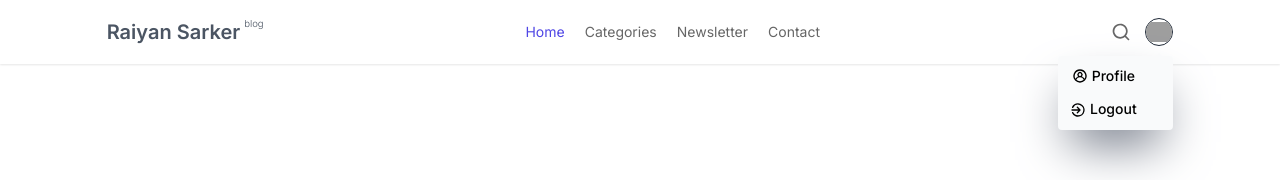
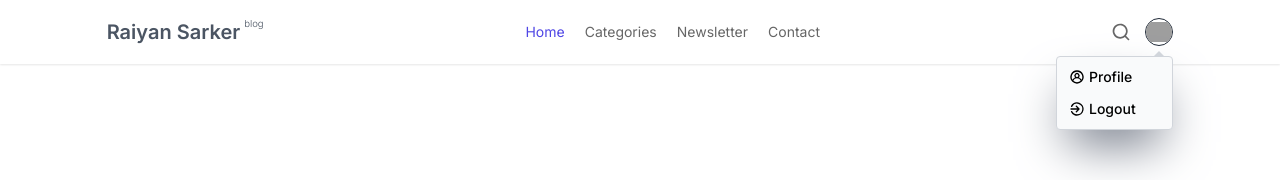
Before and after one commit to raiyansarker/blog.raiyansarker.com, a Next.js app: page / in a window 1280 px wide. Both pictures are taken after a click on the button 1159 px from the left and 32 px from the top of the page. Shown: the top 180 px of the page. Built offline with nearby package versions, Linux system fonts and the light colour scheme; grey boxes are pictures that could not be loaded.

Commit message:
Minor visual bug fixed of profile dropdown

```diff
--- a/src/components/Header/Profile.tsx
+++ b/src/components/Header/Profile.tsx
@@ -20,25 +20,28 @@ const Profile = () => {
           sideOffset={5}
           side="bottom"
           align="end"
-          className="z-10 bg-gray-50 flex flex-col justify-start items-center space-y-0.5 p-1 rounded shadow-2xl shadow-gray-500 min-w-full"
+          className="border-[1px] border-gray-300 z-10 bg-gray-50 flex flex-col justify-start items-center p-1 rounded shadow-2xl shadow-gray-500 min-w-full"
         >
           <DropdownMenu.Item asChild={true}>
             <a
               href="/profile"
-              className="pl-2 pr-8 py-1 flex flex-row justify-start items-center text-sm font-medium hover:rounded focus:rounded outline-none hover:bg-[#32275F] hover:text-white focus:bg-[#32275F] focus:text-white"
+              className="w-full pl-2 pr-8 py-1 flex flex-row justify-start items-center text-sm font-medium hover:rounded focus:rounded outline-none hover:bg-[#32275F] hover:text-white focus:bg-[#32275F] focus:text-white"
             >
               <UilUserCircle className="inline-block aspect-square w-4 mr-1" />
               Profile
             </a>
           </DropdownMenu.Item>
           <DropdownMenu.Item asChild={true}>
-            <button className="pl-2 pr-8 py-1 text-sm font-medium hover:rounded focus:rounded outline-none hover:bg-[#32275F] hover:text-white focus:bg-[#32275F] focus:text-white">
+            <a
+              href="/logout"
+              className="w-ful pl-2 pr-8 py-1 flex flex-row justify-start items-center text-sm font-medium hover:rounded focus:rounded outline-none hover:bg-[#32275F] hover:text-white focus:bg-[#32275F] focus:text-white"
+            >
               <UilSignOutAlt className="inline-block aspect-square w-4 mr-1" />
               Logout
-            </button>
+            </a>
           </DropdownMenu.Item>
 
-          <DropdownMenu.Arrow className="fill-gray-50" />
+          <DropdownMenu.Arrow className="fill-gray-300" />
         </DropdownMenu.Content>
       </DropdownMenu.Portal>
     </DropdownMenu.Root>
```
